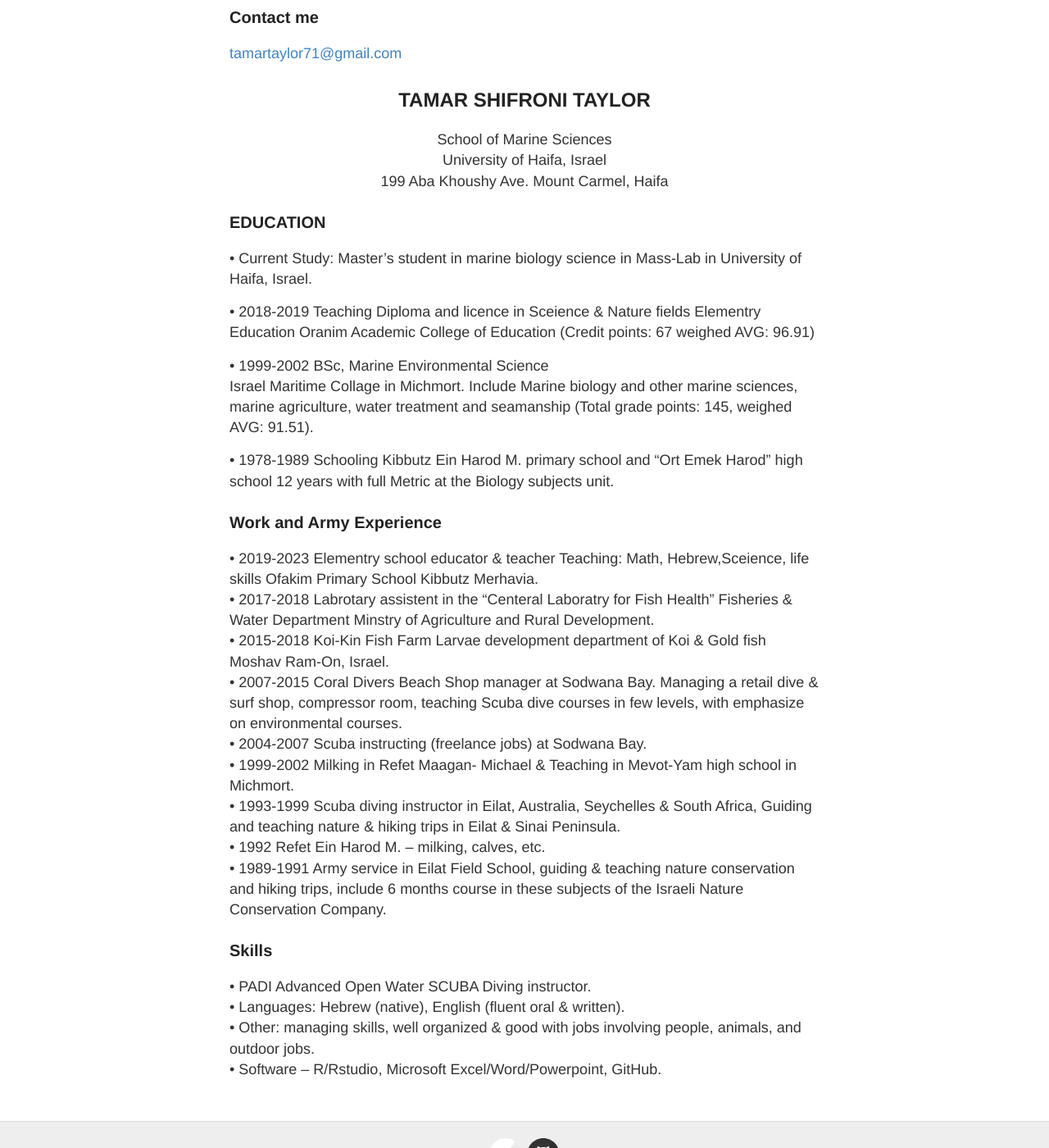
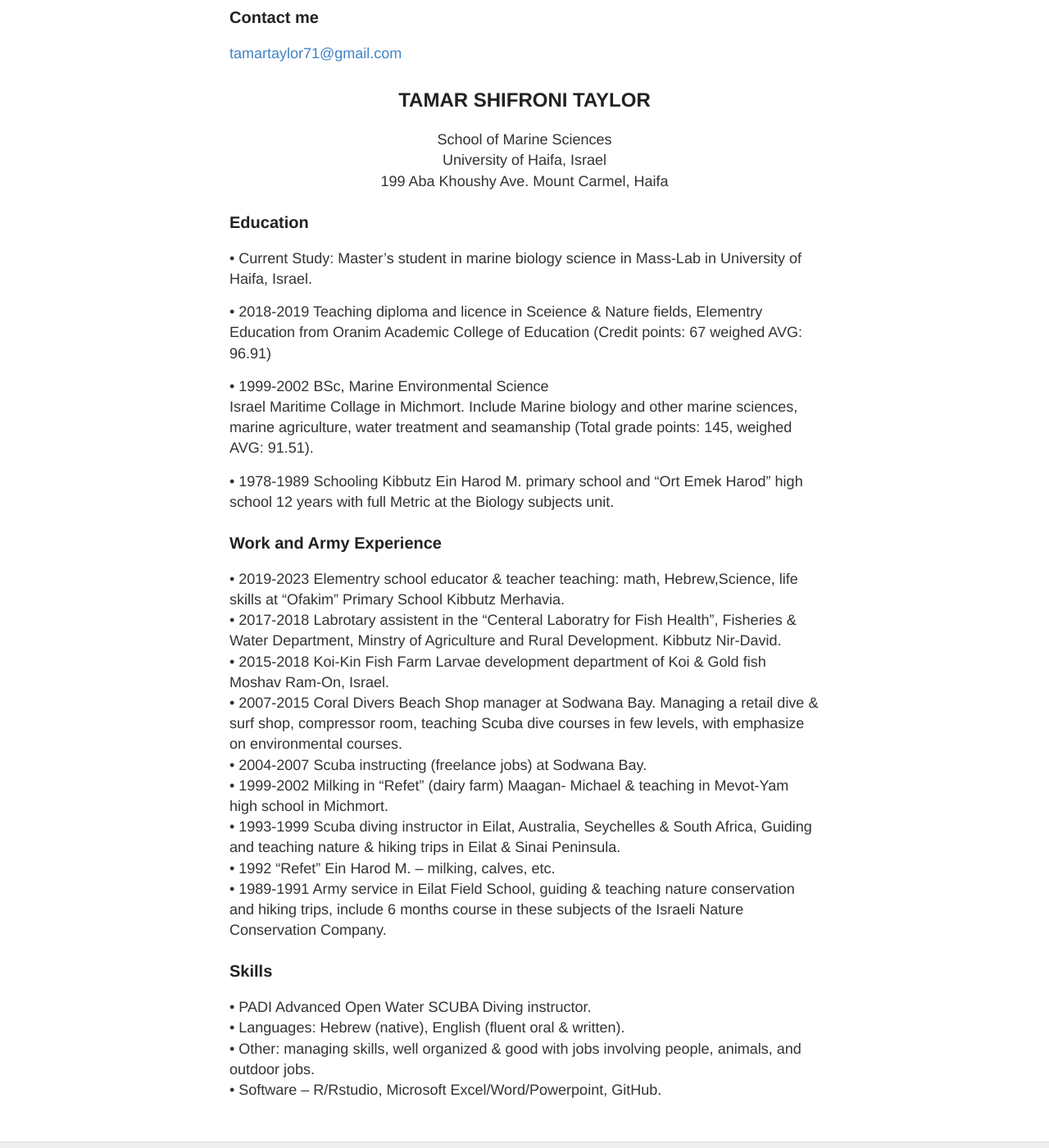
Before and after one commit to tamartaylor/Tamar_Notebook, a Jekyll site: the page built from Notebook_posts/about.md, in a window 1280 px wide and 1400 px high, scrolled down 506 px. Shown: the whole window at 82% size. Built offline with Jekyll 4.4.1, drawn with Linux system fonts in a browser that asks for light colours.

Commit message:
Another time - about

```diff
--- a/Notebook_posts/about.md
+++ b/Notebook_posts/about.md
@@ -23,12 +23,12 @@ https://tamartaylor.github.io/Tamar_Notebook/
 <center>199 Aba Khoushy Ave. Mount Carmel, Haifa</center>
 
 
-### EDUCATION
+### Education
 
 • Current Study:  Master's student in marine biology science in Mass-Lab in University of Haifa, Israel.
 
-• 2018-2019 Teaching Diploma and licence in Sceience & Nature fields
-Elementry Education
+• 2018-2019 Teaching diploma and licence in Sceience & Nature fields,
+Elementry Education from
 Oranim Academic College of Education
 (Credit points: 67 weighed AVG: 96.91)
 
@@ -44,21 +44,21 @@ Kibbutz Ein Harod M. primary school and “Ort Emek Harod” high school
 ### Work and Army Experience
 
 • 2019-2023 Elementry school educator & teacher
-Teaching: Math, Hebrew,Sceience, life skills
-Ofakim Primary School
+teaching: math, Hebrew,Science, life skills at
+"Ofakim" Primary School
 Kibbutz Merhavia.
-• 2017-2018 Labrotary assistent in the "Centeral Laboratry for Fish Health"
-Fisheries & Water Department
-Minstry of Agriculture and Rural Development.
+• 2017-2018 Labrotary assistent in the "Centeral Laboratry for Fish Health",
+Fisheries & Water Department,
+Minstry of Agriculture and Rural Development. Kibbutz Nir-David.
 • 2015-2018 Koi-Kin Fish Farm
 Larvae development department of Koi & Gold fish
 Moshav Ram-On, Israel.
 • 2007-2015 Coral Divers Beach Shop manager at Sodwana Bay. Managing a retail dive & surf shop, compressor room, teaching Scuba dive courses in few levels, with emphasize on environmental courses.
 •	2004-2007 Scuba instructing (freelance jobs) at Sodwana Bay.
-•	1999-2002 Milking in Refet Maagan- Michael & Teaching in Mevot-Yam high school in Michmort.
+•	1999-2002 Milking in "Refet" (dairy farm) Maagan- Michael & teaching in Mevot-Yam high school in Michmort.
 •	1993-1999 Scuba diving instructor in Eilat, Australia, Seychelles & South Africa,
 Guiding and teaching nature & hiking trips in Eilat & Sinai Peninsula.
-•	1992 Refet Ein Harod M. – milking, calves, etc.
+•	1992 "Refet" Ein Harod M. – milking, calves, etc.
 •	1989-1991 Army service in Eilat Field School, guiding & teaching nature conservation and hiking trips, include 6 months course in these subjects of the Israeli Nature Conservation Company.
 
 ### Skills
```
